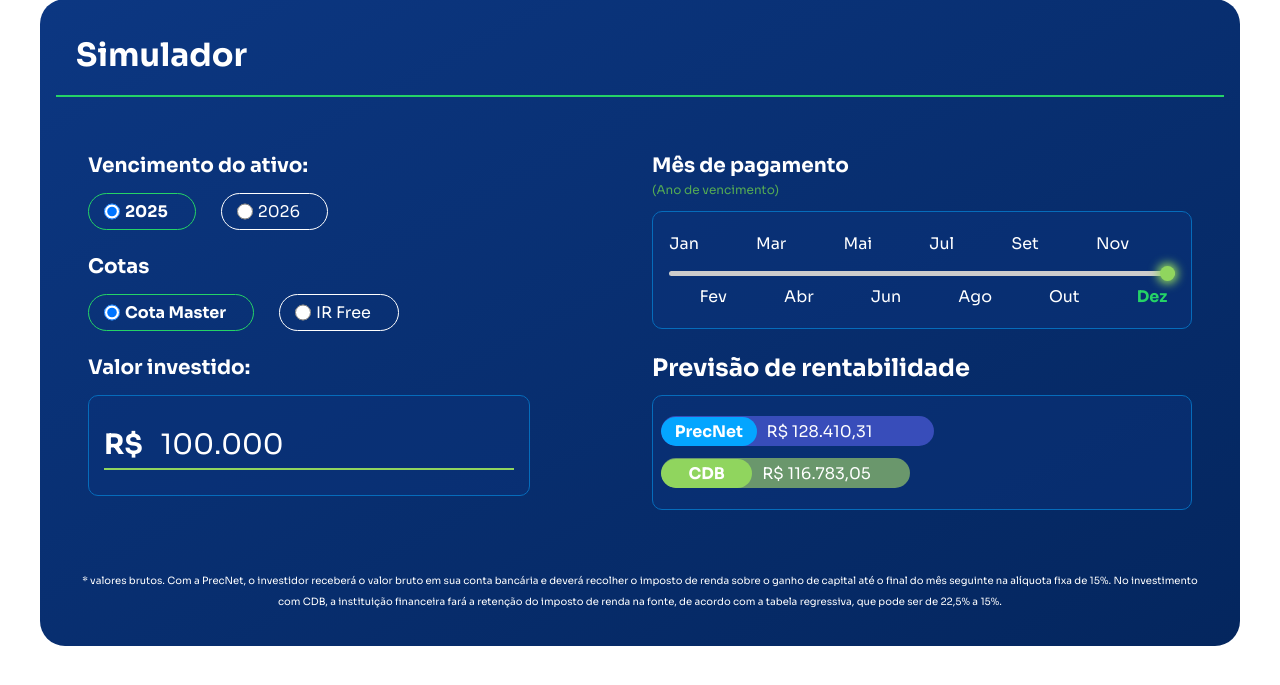
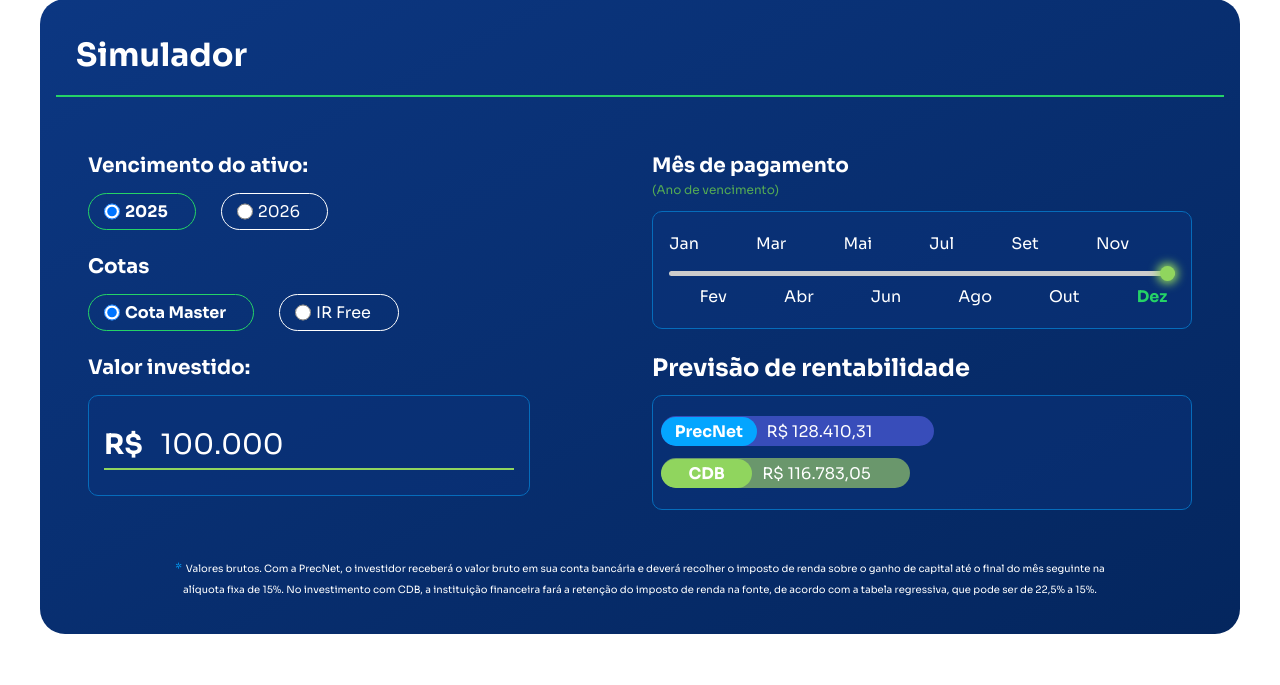
Before and after one commit to lucassdantas/precatory_rentability_simulator, a PHP site: page / in a window 1280 px wide. Shown: the part 25-710 px from the top of the page. Run offline with PHP 8.4, Linux system fonts and the light colour scheme.

Commit message:
change value on information

```diff
--- a/index.html
+++ b/index.html
@@ -121,7 +121,8 @@
             </div>
             <div class="row">
                 <div class="quotaInformationContainer">
-                    <small class="information">* valores brutos. Com a PrecNet, o investidor receberá o valor bruto em sua conta bancária e deverá recolher o imposto de renda sobre o ganho de capital até o final do mês seguinte na alíquota fixa de 15%. No investimento com CDB, a instituição financeira fará a retenção do imposto de renda na fonte, de acordo com a tabela regressiva, que pode ser de 22,5% a 15%.</small>
+                    <span class="informationSimbol">*</span>
+                    <small class="information"> Valores brutos. Com a PrecNet, o investidor receberá o valor bruto em sua conta bancária e deverá recolher o imposto de renda sobre o ganho de capital até o final do mês seguinte na alíquota fixa de 15%. No investimento com CDB, a instituição financeira fará a retenção do imposto de renda na fonte, de acordo com a tabela regressiva, que pode ser de 22,5% a 15%.</small>
                 </div>
             </div>
         </div>
--- a/index.js
+++ b/index.js
@@ -395,8 +395,8 @@ const validateFields = (amountInvestedInput, validityYearInput, quotaTypeInput,
 };
 const changeQuotaInformationText = (selectedQuota, quotaInformationText) => {
 
-    if(selectedQuota === 'master') return quotaInformationText.innerText = '* valores brutos. Com a PrecNet, o investidor receberá o valor bruto em sua conta bancária e deverá recolher o imposto de renda sobre o ganho de capital até o final do mês seguinte na alíquota fixa de 15%. No investimento com CDB, a instituição financeira fará a retenção do imposto de renda na fonte, de acordo com a tabela regressiva, que pode ser de 22,5% a 15%.';
-    if(selectedQuota === 'irFree') return quotaInformationText.innerText = '* valores líquidos caso o resgate seja inferior a R$35 mil. Com a PrecNet, os preços de cada cota ir free são calculados de modo que o investidor receba menos do que R$35 mil no resgate da operação, ficando assim isento de imposto de renda sobre o ganho de capital.';
+    if(selectedQuota === 'master') return quotaInformationText.innerText = 'Valores brutos. Com a PrecNet, o investidor receberá o valor bruto em sua conta bancária e deverá recolher o imposto de renda sobre o ganho de capital até o final do mês seguinte na alíquota fixa de 15%. No investimento com CDB, a instituição financeira fará a retenção do imposto de renda na fonte, de acordo com a tabela regressiva, que pode ser de 22,5% a 15%.';
+    if(selectedQuota === 'irFree') return quotaInformationText.innerText = 'Valores líquidos caso o resgate seja inferior a R$35 mil. Com a PrecNet, os preços de cada cota ir free são calculados de modo que o investidor receba menos do que R$35 mil no resgate da operação, ficando assim isento de imposto de renda sobre o ganho de capital.';
 };
 const formatToOnlyNumbers = value => {
     let formattedValue = value.replace(/\D/g, '');
--- a/style.css
+++ b/style.css
@@ -231,7 +231,12 @@ body{
 
 .quotaInformationContainer{
     text-align:center;
-    margin-top:12px;
+    margin-top:0px;
+    padding:0 80px;
+}
+#simulatorContainer .informationSimbol{
+    color:#0495EC;
+    font-size:12px;
 }
 #simulatorContainer .information{
     font-size:10px;
```
